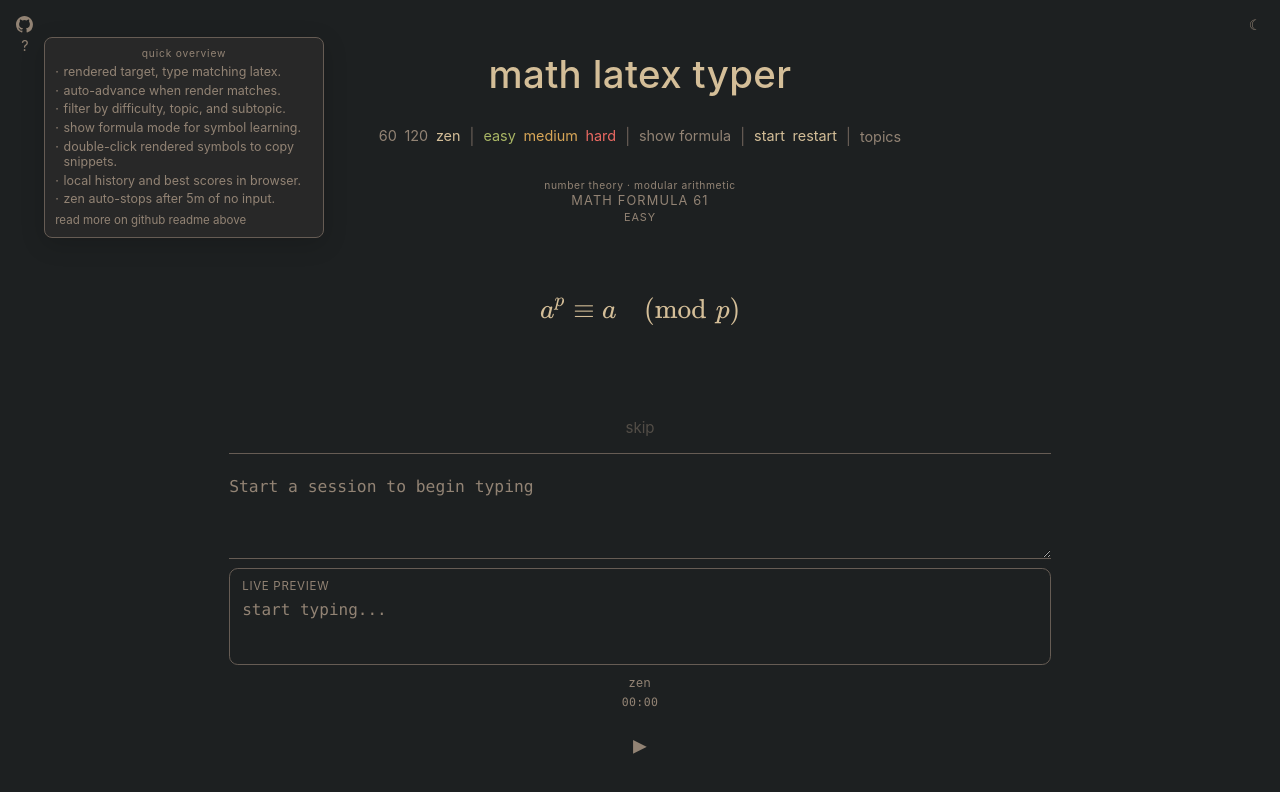
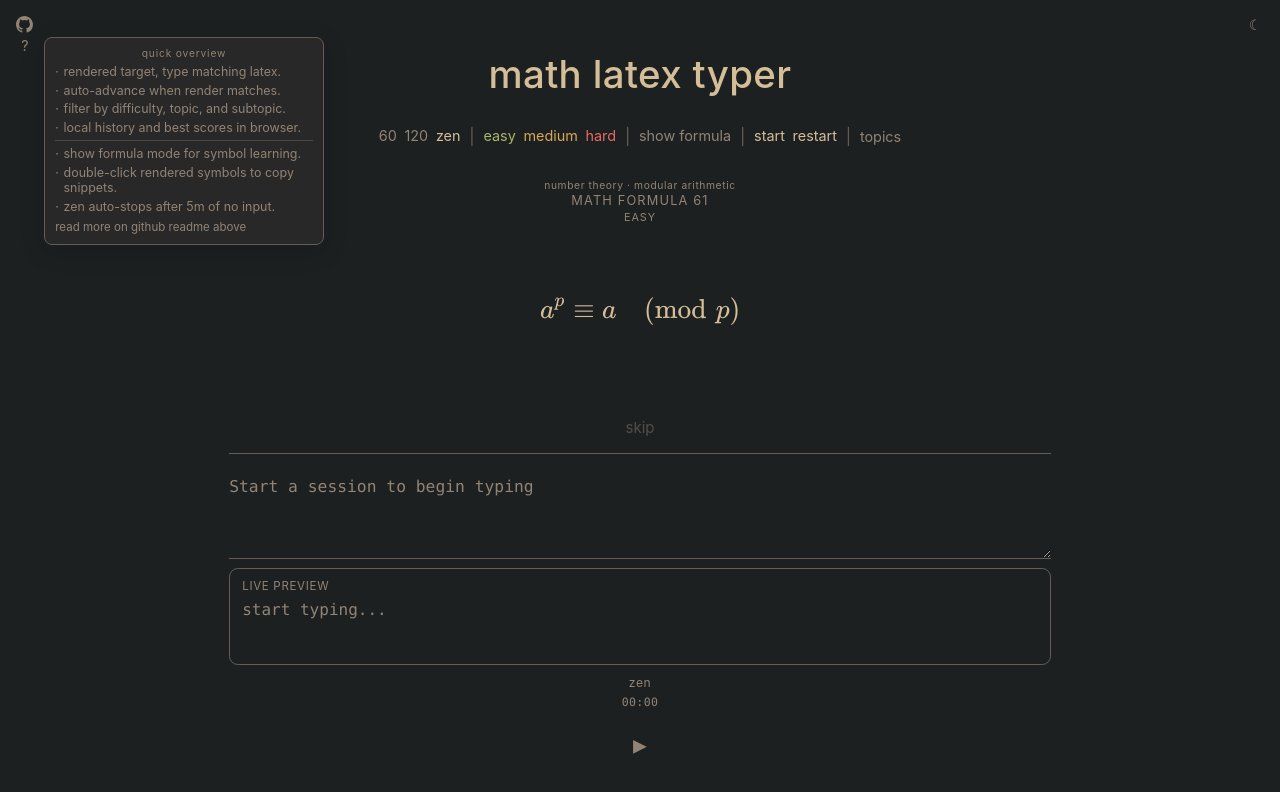
Before and after one commit to levYatsishin/textyper, a Svelte app: page / in a window 1280 px wide. Both pictures are taken after a click on the button "About features". Shown: the top 792 px of the page. Built offline with nearby package versions, Linux system fonts and the light colour scheme.

Commit message:
fix: added ui improvements in quich overview

```diff
--- a/src/App.svelte
+++ b/src/App.svelte
@@ -432,9 +432,12 @@
         <li class="github-help-popout-item">rendered target, type matching latex.</li>
         <li class="github-help-popout-item">auto-advance when render matches.</li>
         <li class="github-help-popout-item">filter by difficulty, topic, and subtopic.</li>
+        <li class="github-help-popout-item">local history and best scores in browser.</li>
+      </ul>
+      <div class="github-help-popout-separator" aria-hidden="true"></div>
+      <ul class="github-help-popout-list">
         <li class="github-help-popout-item">show formula mode for symbol learning.</li>
         <li class="github-help-popout-item">double-click rendered symbols to copy snippets.</li>
-        <li class="github-help-popout-item">local history and best scores in browser.</li>
         <li class="github-help-popout-item">zen auto-stops after 5m of no input.</li>
       </ul>
       <div class="github-help-popout-link">read more on github readme above</div>
--- a/src/app.css
+++ b/src/app.css
@@ -202,6 +202,11 @@ body {
   font-size: 0.72rem;
   color: var(--muted);
   text-transform: lowercase;
+}
+
+.github-help-popout-separator {
+  margin: 0.3rem 0 0.28rem;
+  border-top: 1px solid color-mix(in srgb, var(--line) 62%, transparent);
 }
 
 .github-help-popout-link:hover {
```
